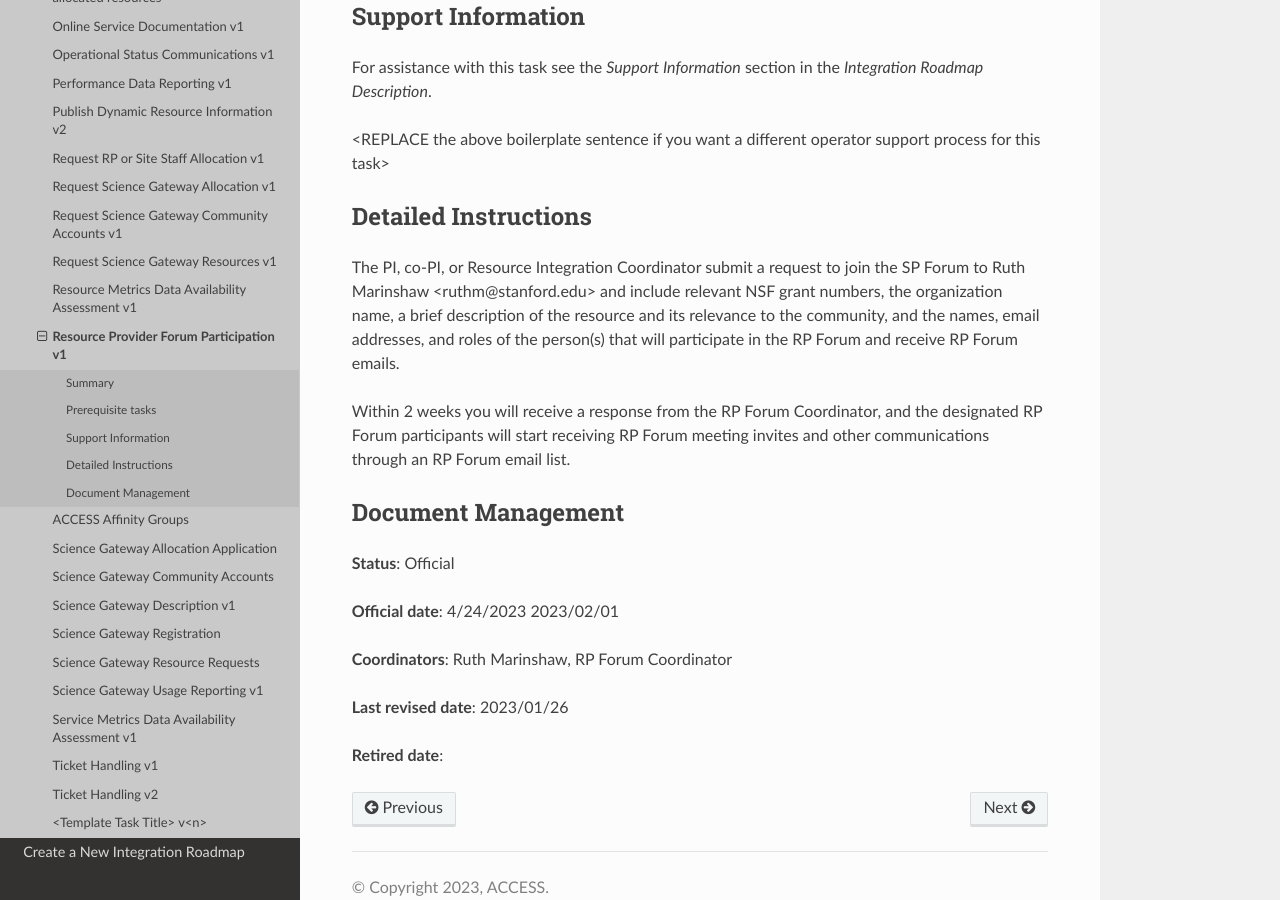
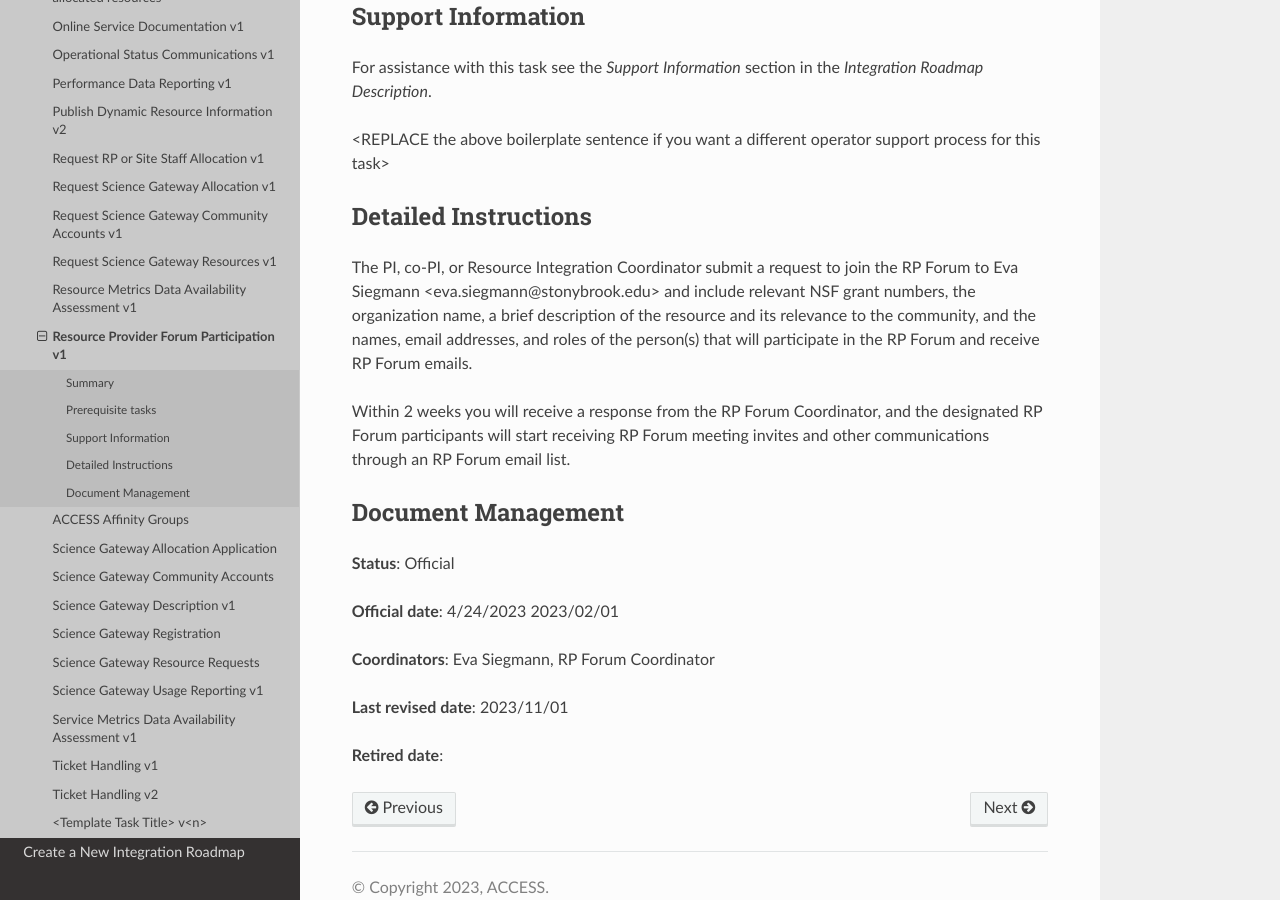
Before and after one commit to esiegmann/Integration_Roadmaps, a Sphinx documentation site: the page built from docs/source/tasks/Resource_Provider_Forum_Participation_v1.md, in a window 1280 px wide and 900 px high, scrolled down 680 px. Built offline with Sphinx 7.4.7 and the Read the Docs theme 2.0.0, drawn with Linux system fonts in a browser that asks for light colours.

Commit message:
Update Resource_Provider_Forum_Participation_v1.md
updated RP forum page

```diff
--- a/docs/source/tasks/Resource_Provider_Forum_Participation_v1.md
+++ b/docs/source/tasks/Resource_Provider_Forum_Participation_v1.md
@@ -23,7 +23,7 @@
 
 ## Detailed Instructions
 
-The PI, co-PI, or Resource Integration Coordinator submit a request to join the SP Forum to Ruth Marinshaw \<ruthm@stanford.edu\> and include relevant NSF grant numbers, the organization name, a brief description of the resource and its relevance to the community, and the names, email addresses, and roles of the person(s) that will participate in the RP Forum and receive RP Forum emails.
+The PI, co-PI, or Resource Integration Coordinator submit a request to join the RP Forum to Eva Siegmann \<eva.siegmann@stonybrook.edu\> and include relevant NSF grant numbers, the organization name, a brief description of the resource and its relevance to the community, and the names, email addresses, and roles of the person(s) that will participate in the RP Forum and receive RP Forum emails.
 
 Within 2 weeks you will receive a response from the RP Forum Coordinator, and the designated RP Forum participants will start receiving RP Forum meeting invites and other communications through an RP Forum email list.
 
@@ -33,8 +33,8 @@
 
 **Official date**: 4/24/2023 2023/02/01
 
-**Coordinators**: Ruth Marinshaw, RP Forum Coordinator
+**Coordinators**: Eva Siegmann, RP Forum Coordinator
 
-**Last revised date**: 2023/01/26
+**Last revised date**: 2023/11/01
 
 **Retired date**:
```
